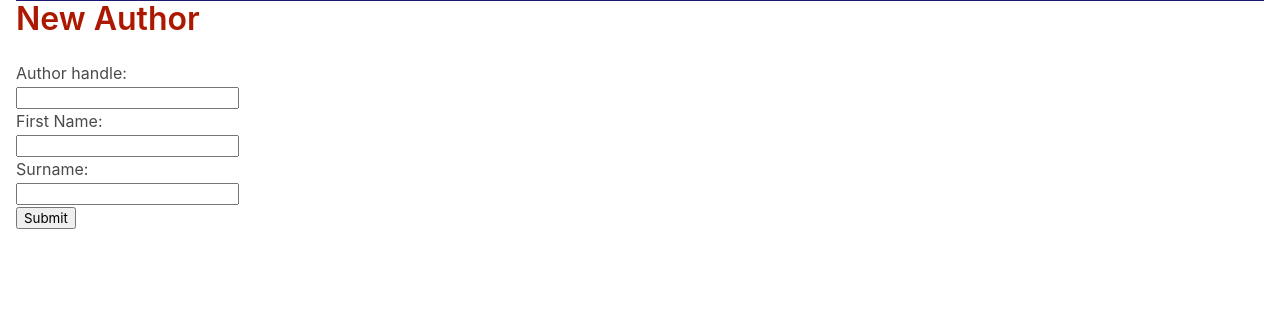
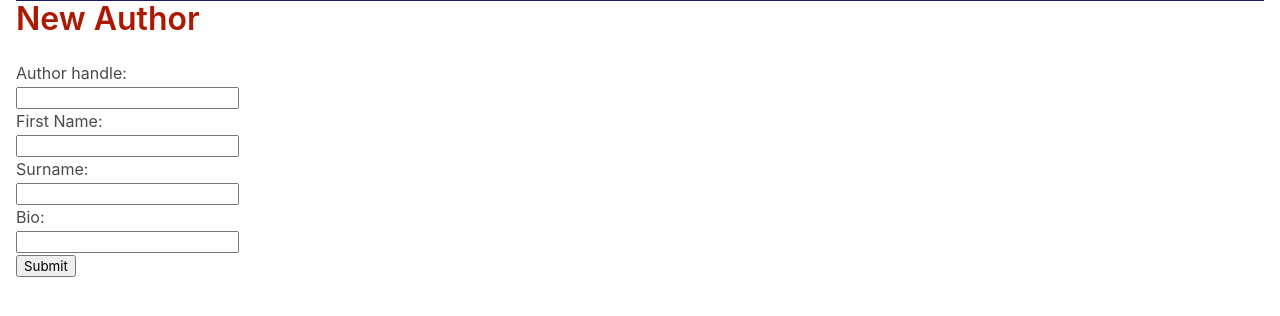
Before and after one commit to daveyvango/website, a Django app: page /blog/author/new in a window 1280 px wide. Shown: the part 67-383 px from the top of the page. Run offline with Django 3.2, Linux system fonts and the light colour scheme; the visitor is signed in with stand-in values (Sample User, id 1); some libraries are stand-ins or nearby versions.

Commit message:
adding bio for author

```diff
--- a/personalpage/blog/models.py
+++ b/personalpage/blog/models.py
@@ -7,6 +7,7 @@ class Author(models.Model):
     handle     = models.CharField(max_length=20, unique=True)
     first_name = models.CharField(max_length=20)
     surname    = models.CharField(max_length=20)
+    bio        = models.CharField(max_length=1000, default="Bio coming soon.")
     init_date  = models.DateTimeField('Account Established Date')
 
 class BlogPost(models.Model):
@@ -14,7 +15,6 @@ class BlogPost(models.Model):
     author    = models.ForeignKey(Author, on_delete=models.CASCADE)
     # Post details
     title     = models.CharField(max_length=100, unique=True)
-    text      = models.CharField(max_length=15000)
     text      = HTMLField()
     post_date = models.DateTimeField('Date Posted')
 
--- a/personalpage/blog/templates/blog/author_detail.html
+++ b/personalpage/blog/templates/blog/author_detail.html
@@ -4,9 +4,8 @@
 {% block body %}
 {% if error_message %}<p><strong>{{ error_message }}</strong></p>{% endif %}
 <h1 class="title">{{ author.first_name }} {{author.surname}}</h1>
-<p class="subtitle">
-    (a.k.a. {{ author.handle }})
-</p>
+<p class="subtitle"> (a.k.a. {{ author.handle }}) </p>
+<p>{{ author.bio }}</p>
 Here are some of {{author.first_name}}'s recent posts:
 {% if author.blogpost_set %}
 <p>
--- a/personalpage/blog/templates/blog/new_author.html
+++ b/personalpage/blog/templates/blog/new_author.html
@@ -13,6 +13,8 @@
     <input type="text" name="first_name" id="first_name"><br>
     Surname:<br>
     <input type="text" name="surname" id="surname"><br>
+    Bio:<br>
+    <input type="text" name="bio" id="bio"><br>
     <input type="submit" value="Submit">
 </form>
 {% endblock %}
--- a/personalpage/blog/views.py
+++ b/personalpage/blog/views.py
@@ -98,8 +98,9 @@ def create_author(request):
         handle     = request.POST['author_handle']
         first_name = request.POST['first_name']
         surname    = request.POST['surname']
+        bio        = request.POST['bio']
 
-        author = Author(handle=handle, first_name=first_name, surname=surname, init_date=timezone.now())
+        author = Author(handle=handle, first_name=first_name, surname=surname, init_date=timezone.now(), bio=bio)
         author.save()
     except:
         # Redisplay the question voting form.
```
Also changed, not shown: personalpage/blog/migrations/0016_author_bio.py (added), 2 other files.
